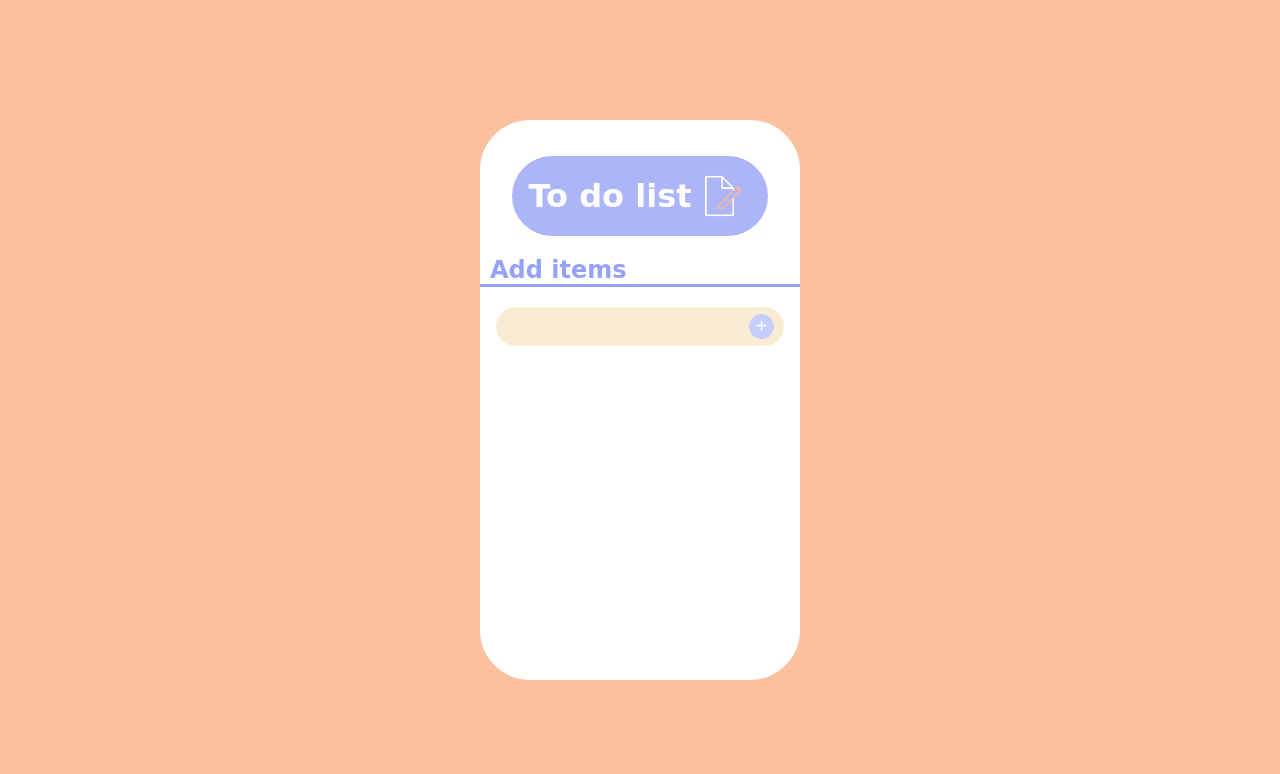
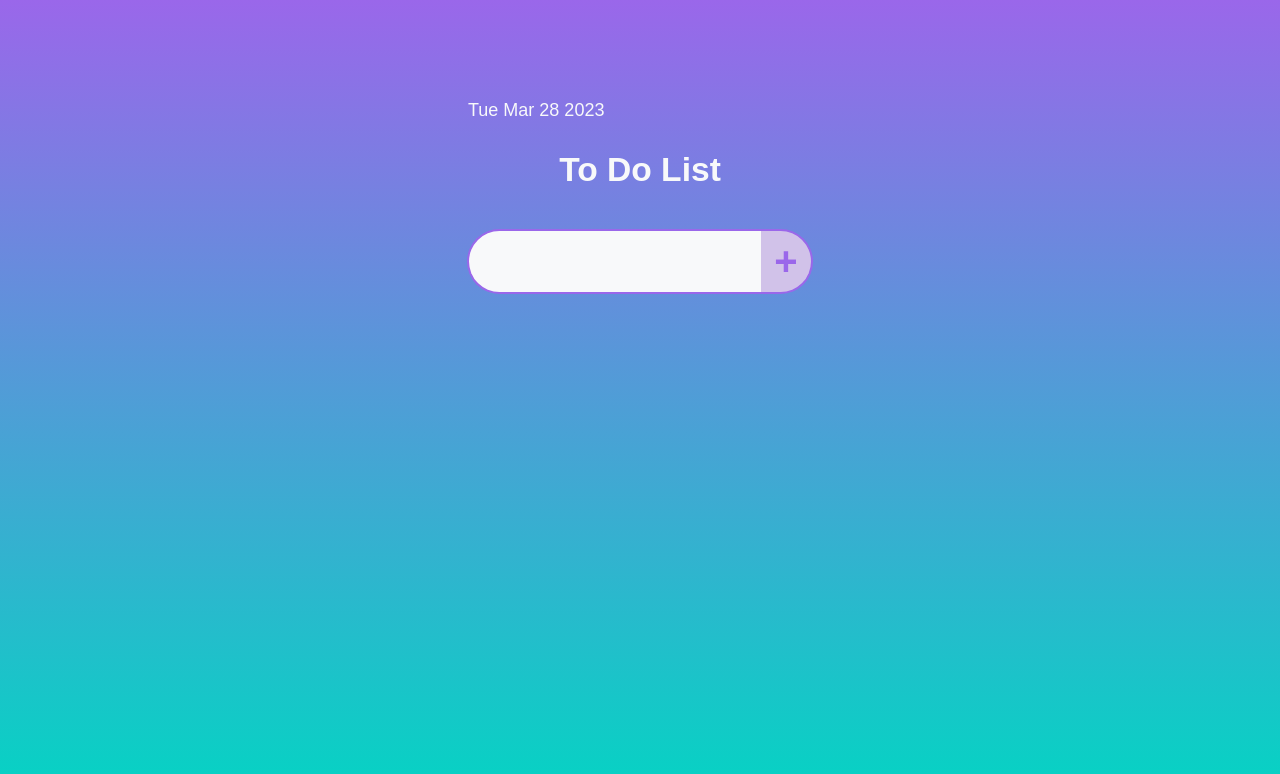
Before and after one commit to ale-mar9/Lista-de-tareas, a plain HTML site: page index.html in a window 1280 px wide. Drawn offline with Linux system fonts and the light colour scheme.

Commit message:
cambios
diseno, scroll

```diff
--- a/index.html
+++ b/index.html
@@ -11,14 +11,16 @@
 <body>
     <div id="contenido">
         <div class="cajaTitulo">
-            <h1>To do list </h1>
-            <img width="60px" height="60px" src="./note.gif" alt="">
+            <p id="fecha"></p>
+            <h1>To Do List</h1>
+
         </div>
-        <h2>Add items</h2>
-        <div class="linea"></div>
         <div class="cajaInput">
             <input class="inputAnadir" id="input" type="text">
             <button class="botonAnadir" id="boton">+</button>
+        </div>
+        <div id="items">
+
         </div>
     </div>
 </body>
--- a/main.js
+++ b/main.js
@@ -1,5 +1,11 @@
 const boton = document.getElementById("boton");
-const contenido = document.getElementById("contenido")
+const contenido = document.getElementById("contenido");
+const items = document.getElementById("items");
+const fecha = document.getElementById("fecha");
+
+let time = new Date();
+
+fecha.innerHTML = time.toDateString()
 
 let tareas=[];
 let i=0;
@@ -17,7 +23,7 @@ function guardarTareas(){
         document.getElementById("input").value = ""
         /*Crear div*/
         let cajaParrafo= document.createElement("div")
-        contenido.appendChild(cajaParrafo)
+        items.appendChild(cajaParrafo)
         cajaParrafo.classList.add("divTarea")
 
         /*Anadir checklist*/
@@ -31,7 +37,7 @@ function guardarTareas(){
         cajaParrafo.appendChild(parrafo);
 
         /*Cambio en el checklist y en el parrafo al darle click*/
-        checklist.addEventListener("click", ()=>{checklist.style.backgroundColor="rgba(252, 194, 159, 1)"; parrafo.classList.add("parrafoTachado")})
+        checklist.addEventListener("click", ()=>{checklist.style.backgroundColor="#04d4c3"; parrafo.classList.add("parrafoTachado");  })
         /*Anadir boton */
         let boton2 = document.createElement("i")
         cajaParrafo.appendChild(boton2)
--- a/style.css
+++ b/style.css
@@ -1,115 +1,184 @@
+:root{
+    --color: #F8F9FA;
+    --color2: #423a6f ;
+    --purple:#9a67ea;
+    --blue-light:#04d4c3;
+    --blue-dark:#2a73c2;
+    --green: #2c7b90;
+    --red:#f39a9a;
+}
+
+@import url('https://fonts.googleapis.com/css2?family=M+PLUS+Rounded+1c:wght@300;400;700;800&display=swap');
 *{
     padding: 0;
     margin: 0;
     box-sizing: border-box;
-    top: 0;
 }
 
 body{
-    background-color: #FCC29F;
+    background: linear-gradient(to bottom, var(--purple) , var(--blue-light));
     display: flex;
     align-items: center;
     justify-content: center;
     height: 100vh;
-    font-family:cursive;
+    width: 100%;
 }
 
 #contenido{
-    background-color: white;
-    max-height: fit-content;
-    min-height: 70%;
-    min-width: 25%;
-    max-width: 98%;
+    background: transparent;
+    min-width: 30%;
+    min-height: 80%;
     border-radius: 40px;
     display: flex;
     flex-direction: column;
     align-items:center;
     justify-content:flex-start;
+    text-align: left;
     border-radius: 50px;
 }
 
 .cajaTitulo{
-    background-color: rgba(151, 161, 248, 0.79);
-    padding: 10px 0 10px 0;
-    width: 80%;
+    background-color: none;
+    width: 100%;
     border-radius: 40px;
-    color: white;
-    margin-top: 36px;
+    color:var(--color);
+    margin-top: 20px;
     margin-bottom: 20px;
     display: flex;
+    flex-direction: column;
     align-items: center;
     justify-content: center;
+    font-family: 'M PLUS Rounded 1c', sans-serif;
+    font-size: 105%;
+}
+
+#fecha{
+    padding: 0px 20px;
+    width: 100%;
+    margin: 0px 20px;
+    margin-bottom: 30px;
+}
+
+.agregar{
+    width: 100%;
+    display: flex;
+    justify-content: start;
+    color:var(--color);
+    font-family: 'M PLUS Rounded 1c', sans-serif;
+    font-weight: 700;
 }
 
 h2{
-    color: rgba(151, 161, 248, 1);
+    margin-left: 20px;
+    color: var(--color);
+    text-align: left;
     display: flex;
+    align-items: flex-start;
     width: 100%;
-    margin-left: 20px;
+    padding-left: 20px;
+    font-family: 'M PLUS Rounded 1c', sans-serif;
 }
 
 .linea{
-    background-color: rgba(151, 161, 248, 1);
+    background-color: rgb(5, 13, 82);
     width: 100%;
     height: 3px;
 }
 
 .botonAnadir{
-    position: absolute;
-    right: 10px;
-    top: 18% ;
-    border-radius: 50%;
-    width: 25px;
-    height: 25px;
-    border: none;
-    color: white;
-    font-size: 20px;
-    background-color: rgba(200, 205, 255, 1);
     display: flex;
     align-items: center;
     justify-content: center;
+    width: 10%;
+    height: 100%;
+    color: var(--purple);
+    font-size: 40px;
+    background-color: #d1c2e9;
+    font-weight: 700;
+    height: 100%;
+    border: 2px solid var(--purple);
+    border-left: none;
+    border-top-right-radius: 50px;
+    border-bottom-right-radius: 50px;
+    padding: 0px 25px;
+    transition: .5s;
 }
 
+.botonAnadir:hover{
+    color: #d1c2e9;
+    background-color: var(--purple);
+
+}
+
+
 .inputAnadir{
-    background-color: rgba(238, 189, 104, 0);
+    background-color:var(--color);
     outline: none;
-    border: none;
+    border: 2px solid var(--purple);
+    border-right: none;
+    border-top-left-radius: 50px;
+    border-bottom-left-radius: 50px;
     text-decoration: none;
-    width: 100%;
+    width: 90%;
     height: 100%;
-    padding: 10px 30px 10px 30px;
-    color: rgb(132, 137, 187);
-    font-size: 16px;
-    font-family:cursive;
+    padding: 20px 30px 20px 30px;
+    color:var(--green);
+    font-size: 18px;
+    margin-bottom: 30px;
+    font-family: 'M PLUS Rounded 1c', sans-serif;
 }
 
 .cajaInput{
-    background-color: rgba(238, 188, 104, 0.29);
     width: 90%;
-    border-radius: 40px;
-    margin: 20px 0 10px 0;
-    position: relative;
+    border-radius: 10px;
+    margin: 20px 0 0 0;
+    display: flex;
+    flex-direction: row;
+    height: 65px;
+    margin-bottom: 30px;
+}
+
+#items{
+    width: 100%;
+    display: flex;
+    align-items: center;
+    flex-direction: column;
+    height: 300px;
+    overflow-y: auto;
 }
 
 .divTarea{
-    background-color: rgba(238, 188, 104, 0.29);
+    background-color: var(--purple);
     width: 90%;
-    border-radius: 40px;
-    margin: 10px 0 10px 0;
     position: relative;
     display: flex;
     justify-content: center;
+    align-items: center;
+    border: none;
+    margin-bottom: 20px;
+    padding: 5px 10px;
+    border-radius: 50px;
+}
+
+#items::-webkit-scrollbar{
+    width: 10px;
+    background-color: none;
+}
+
+#items::-webkit-scrollbar-thumb{
+    background-color: var(--purple);
+    border-radius: 50px;
 }
 
 .checklist{
     position: absolute;
     left: 10px;
-    top:30%;
+    top:35%;
     border-radius: 50%;
     width: 15px;
     height: 15px;
     border: none;
-    background-color: rgba(151, 161, 248, 1);
+    background-color: var(--color);
 }
 
 
@@ -125,20 +194,32 @@ p{
     width: 100%;
     height: 100%;
     padding: 10px 30px 10px 30px;
-    color: rgb(132, 137, 187);
-    font-size: 16px;
+    color: var(--color);
+    font-size: 18px;
     font-family:cursive;
+    font-family: 'M PLUS Rounded 1c', sans-serif;
 }
 
 .parrafoTachado{
     text-decoration: line-through;
+    color: #04d4c3;
 }
 
 i{
     position: absolute;
-    top: 25%;
+    top: 30%;
     right: 10px;
-
-    color: rgb(85, 63, 38);
+    color: var(--color);
     font-size: 20px;
 }
+
+i:hover{
+    color: var(--red);
+}
+
+
+@media only screen and (max-width: 500px) {
+    #contenido{
+        width: 80%;
+    }
+}
```
Also changed, not shown: MacBook Air - 7 (2).png (added), MacBook Air - 7 (3).png (added).
